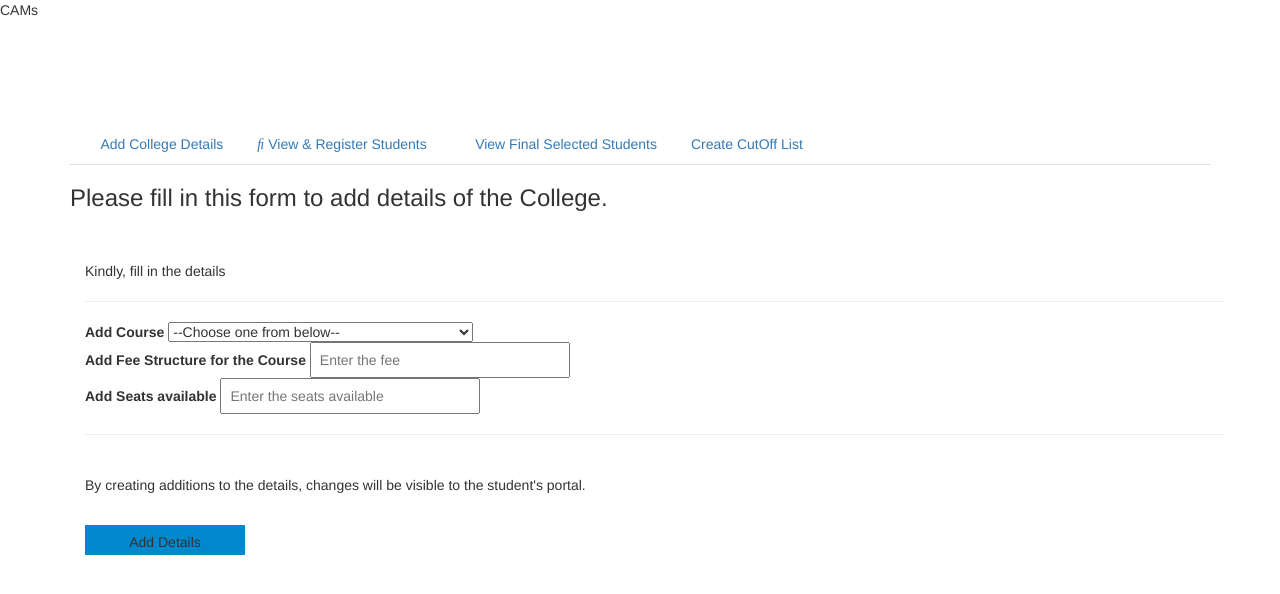
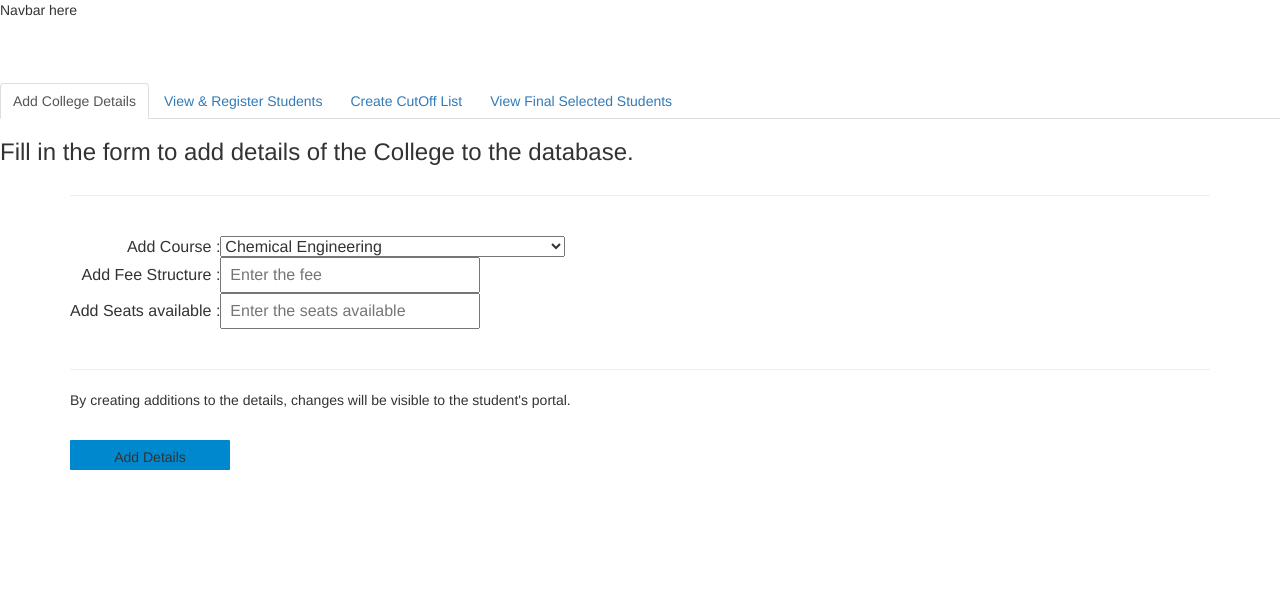
Before and after one commit to divya-rathi/CAMs, a Flask app: template templates/home_admin.html in a window 1280 px wide. Shown: the top 594 px of the page. Run offline with Flask 2, Linux system fonts and the light colour scheme; the template is opened without the code that fills it: most values are stand-ins (such as "Sample title", 1, 10 or a date in 2020); some libraries are stand-ins or nearby versions.

Commit message:
Akku Home_admin

```diff
--- a/templates/home_admin.html
+++ b/templates/home_admin.html
@@ -9,113 +9,188 @@
 
     <title>CAMs--Home</title>
 </head>
+<nav>
+    <p class="has-text-centered" >Navbar here</p>
+</nav>
+<div class="has-text-left "><h2 class="is-size-2" style="color:white;">Welcome {{u}} :)</h2>
+</div>
+<script type="text/javascript" src="http://code.jquery.com/jquery-1.7.2.js"></script>
 <style>
-    .container{
-    margin-top: 50px;
-    position: relative;
+/*style nav bar*/
+.nav {
+margin-bottom: 18px;
+margin-left: 0;
+list-style: none;
+}
+.nav > li > a {
+display: block;
+}
+.nav-tabs{
+*zoom: 1;
+}
+.nav-tabs:before,
+.nav-tabs:after {
+display: table;
+content: "";
+}
+.nav-tabs:after {
+clear: both;
+}
+.nav-tabs > li {
+float: left;
+}
+.nav-tabs > li > a {
+padding-right: 12px;
+padding-left: 12px;
+margin-right: 2px;
+line-height: 14px;
+}
+.nav-tabs {
+border-bottom: 1px solid #ddd;
+}
+.nav-tabs > li {
+margin-bottom: -1px;
+}
+.nav-tabs > li > a {
+padding-top: 8px;
+padding-bottom: 8px;
+line-height: 18px;
+border: 1px solid transparent;
+-webkit-border-radius: 4px 4px 0 0;
+-moz-border-radius: 4px 4px 0 0;
+border-radius: 4px 4px 0 0;
+}
+
+.nav-tabs > li > a:hover {
+border-color: #eeeeee #eeeeee #dddddd;
+}
+
+.nav-tabs > .active > a,
+.nav-tabs > .active > a:hover {
+color: #555555;
+cursor: default;
+background-color: #ffffff;
+border: 1px solid #ddd;
+border-bottom-color: transparent;
+}
+
+li {
+line-height: 18px;
+}
+
+.tab-content.active{
+display: block;
+}
+
+.tab-content.hide{
+display: none;
 }
 .center{
     float:center;
     text-align: center;
     }
 </style>
+</head>
 	<body>
-<nav>
-    <p class="has-text-centered" >CAMs</p>
-</nav>
-<div class="has-text-left "><h2 class="is-size-2" style="color:white;">Welcome {{u}} :)</h2>
-</div>
-<div class="container" class="tabs is-toggle is-fullwidth">
+		<div>
 			<ul class="nav nav-tabs">
-    <li class="is-active">
-      <a data-toggle="tab" href="#Addcollege">
-        <span class="icon is-small"><i class="fas fa-image" aria-hidden="true"></i></span>
-        <span name="tab">Add College Details</span>
-      </a>
+				<li class="active">
+					<a href="#tab-1" name="tab">Add College Details</a>
 				</li>
 				<li>
-      <a data-toggle="tab" href="#RegStud">
-        <span class="icon is-small"><i class="fas fa-music" aria-hidden="true"></i></span>
-        <span name="tab">View & Register Students</span>
-      </a>
+					<a href="#tab-2" name="tab">View & Register Students</a>
 				</li>
 				<li>
-      <a data-toggle="tab" href="#view">
-        <span class="icon is-small"><i class="fas fa-film" aria-hidden="true"></i></span>
-        <span name="tab">View Final Selected Students</span>
-      </a>
+					<a href="#tab-3" name="tab">Create CutOff List</a>
 				</li>
                 <li>
-        <a data-toggle="tab" href="#cutoff">
-        <span class="icon is-small"><i class="far fa-file-alt" aria-hidden="true"></i></span>
-        <span name="tab">Create CutOff List</span>
-      </a>
+					<a href="#tab-4" name="tab">View Final Selected Students</a>
 				</li>
 			</ul>
-<div class="tab-content">
-  <div id="Addcollege" class="tab-pane fade in active">
-    <h3>Please fill in this form to add details of the College.</h3>
-  <div class="container">
-
-    <p>Kindly, fill in the details</p>
+		</div>
+		<section id="tab-1" class="tab-content active">
+                <div>
+  <h3>Fill in the form to add details of the College to the database.</h3>
+<form>
+  <div class="container d-flex align-items-center justify-content-center">
     <hr>
-    <b>Add Course</b>
+      <table>
+     <tr>
+    <td align="right">Add Course    :   </td>
+         <td align="left">
       <select id="course" name="course">
-      <option selected="selected">--Choose one from below--</option>
       <option value="chem">Chemical Engineering</option>
       <option value="civil">Civil Engineering</option>
       <option value="cse">Computer Science and Engineering</option>
       <option value="eee">Electrical and Electronic Engineering</option>
       <option value="ece">Electronics and Communications Engineering</option>
     </select>
-<br />
-    <b>Add Fee Structure for the Course</b>
+         </td>
+     </tr>
+
+     <tr>
+    <td align="right">Add Fee Structure     : </td>
+         <td align="left">
     <input type="text" placeholder="Enter the fee" name="fee" required>
-<br />
-    <b>Add Seats available</b>
+         </td>
+     </tr>
+<br>
+     <tr>
+    <td align="right">Add Seats available   :  </td>
+         <td align="left">
     <input type="text" placeholder="Enter the seats available" name="seats" required>
-    <hr>
-<br />
+         </td>
+     </tr>
+
+         </table>
+<br /><hr>
     <p>By creating additions to the details, changes will be visible to the student's portal.</p>
 <br />
-    <button type="submit">Add Details</button>
+    <button type="submit" id="g-btn" class=".text-center">Add Details</button>
   </div>
+</form>
+			    </div>
+		</section>
 
-  </div>
-  <div id="RegStud" class="tab-pane fade">
+		<section id="tab-2" class="tab-content hide">
+			<div>
                 <h2 class="tabsTitle">View Students who applied for admission</h2>
       <table>
           <tr>
-              <th>Name</th>
-
+              <th>CAMS ID</th>
               <th>Email</th>
-
               <th>Stream</th>
-
               <th>Marks scored</th>
-
               <th>Cut-Off for the Stream</th>
-
               <th>Applied for Admission</th>
-          </tr>
-          <tr>
               <th>Accept/Remove</th>
           </tr>
+
+          <tr>
+              <td></td>
+              <td></td>
+              <td></td>
+              <td></td>
+              <td></td>
+              <td></td>
+              <td></td>
+          </tr>
+
       </table>
 			</div>
-
-  <div id="view" class="tab-pane fade">
-    <h2 class="tabsTitle">View Students Final List</h2>
+		</section>
+        <section id="tab-3" class="tab-content hide">
+			<div>
+				Content in tab 3
 			</div>
-     <div id="cutoff" class="tab-pane fade">
+		</section>
+    <section id="tab-4" class="tab-content hide">
         <div class="center">
             <h2>CutOff Details</h2>
             <link rel="stylesheet" href="https://maxcdn.bootstrapcdn.com/font-awesome/4.7.0/css/font-awesome.min.css">
             <script src="https://ajax.googleapis.com/ajax/libs/jquery/2.1.1/jquery.min.js"></script>
-<label>
-  <input type="radio" name="type" value="1">Add New Branch</label>
-<label>
-  <input type="radio" name="type" value="2">Choose existing Branch</label>
+            <label><input type="radio" name="type" value="1">Add New Branch</label>
+            <label><input type="radio" name="type" value="2">Choose existing Branch</label>
            <div class="new">
               <p><lable><b>Add Branch </b><input type="text" name="name"></lable></p>
               <p><lable><b>Current cut-off </b><input type="text" name="name"></lable></p>
@@ -141,18 +216,33 @@
         <div class="center">
             <button class="button">Apply Changes</button>
         </div>
-  </div>
-</div>
-</div>
-
-
+    </section>
 	</body>
 </html>
+
 <script>
-$(function() {
-      $( 'ul.nav li' ).on( 'click', function() {
-            $( this ).parent().find( 'li.is-active' ).removeClass( 'is-active' );
-            $( this ).addClass( 'is-active' );
+	$(document).ready(function() {
+		$('.nav-tabs > li > a').click(function(event){
+		event.preventDefault();//stop browser to take action for clicked anchor
+
+		//get displaying tab content jQuery selector
+		var active_tab_selector = $('.nav-tabs > li.active > a').attr('href');
+
+		//find actived navigation and remove 'active' css
+		var actived_nav = $('.nav-tabs > li.active');
+		actived_nav.removeClass('active');
+
+		//add 'active' css into clicked navigation
+		$(this).parents('li').addClass('active');
+
+		//hide displaying tab content
+		$(active_tab_selector).removeClass('active');
+		$(active_tab_selector).addClass('hide');
+
+		//show target tab content
+		var target_tab_selector = $(this).attr('href');
+		$(target_tab_selector).removeClass('hide');
+		$(target_tab_selector).addClass('active');
 	     });
 	  });
 
```
Lines whose indentation alone changed are shown as unchanged.
